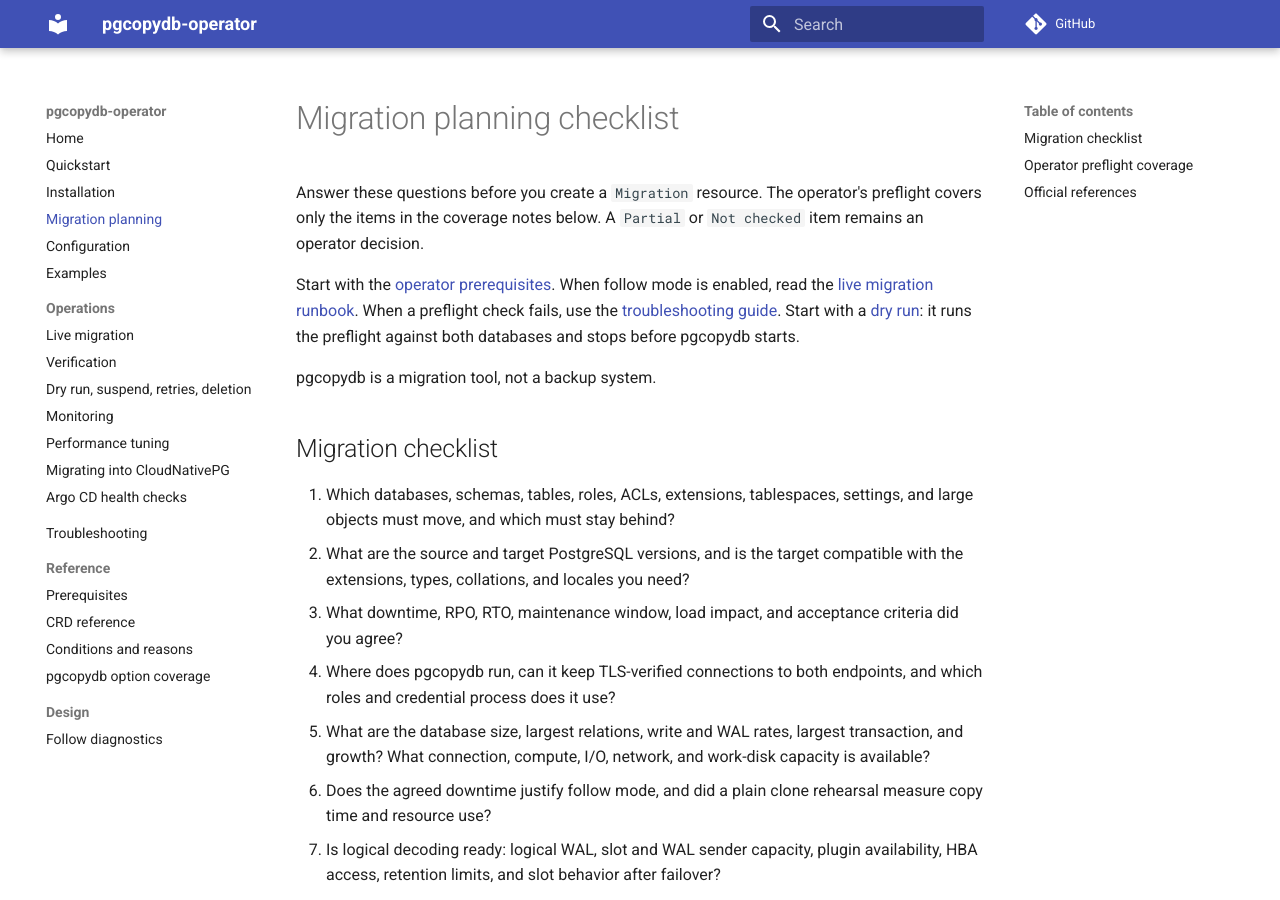
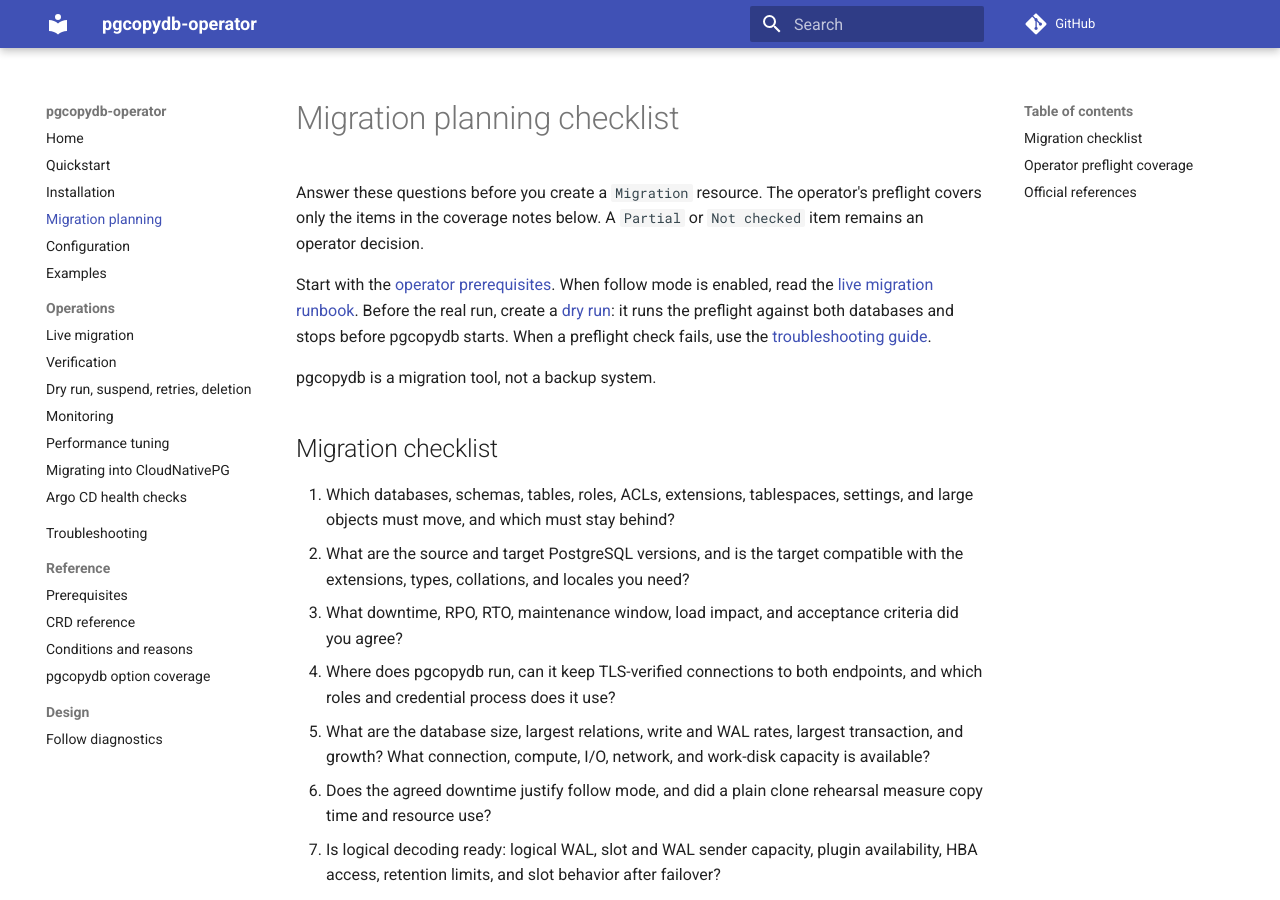
Before and after one commit to ydixken/pgcopydb-operator, an MkDocs documentation site: the page built from docs/planning.md, in a window 1280 px wide and 900 px high. Built offline with MkDocs 1.6.1 and Material for MkDocs 9.7.7, drawn with Linux system fonts in a browser that asks for light colours; comment, search, counter and statistics services are not loaded.

Commit message:
docs: note dry-run reporting where preflight remediation is described
Configuration and the CNPG guide still said the preflight applies the
missing grants unconditionally. Planning now places the dry run after
the prerequisites instead of as a second starting point.

```diff
--- a/docs/planning.md
+++ b/docs/planning.md
@@ -6,8 +6,8 @@ A `Partial` or `Not checked` item remains an operator decision.
 
 Start with the [operator prerequisites](reference/prerequisites.md).
 When follow mode is enabled, read the [live migration runbook](operations/live-migration.md).
+Before the real run, create a [dry run](operations/lifecycle.md#dry-run): it runs the preflight against both databases and stops before pgcopydb starts.
 When a preflight check fails, use the [troubleshooting guide](troubleshooting.md).
-Start with a [dry run](operations/lifecycle.md#dry-run): it runs the preflight against both databases and stops before pgcopydb starts.
 
 pgcopydb is a migration tool, not a backup system.
 
```
Also changed, not shown: docs/configuration.md (+1 -0 lines), docs/operations/cloudnativepg.md (+1 -0 lines).
